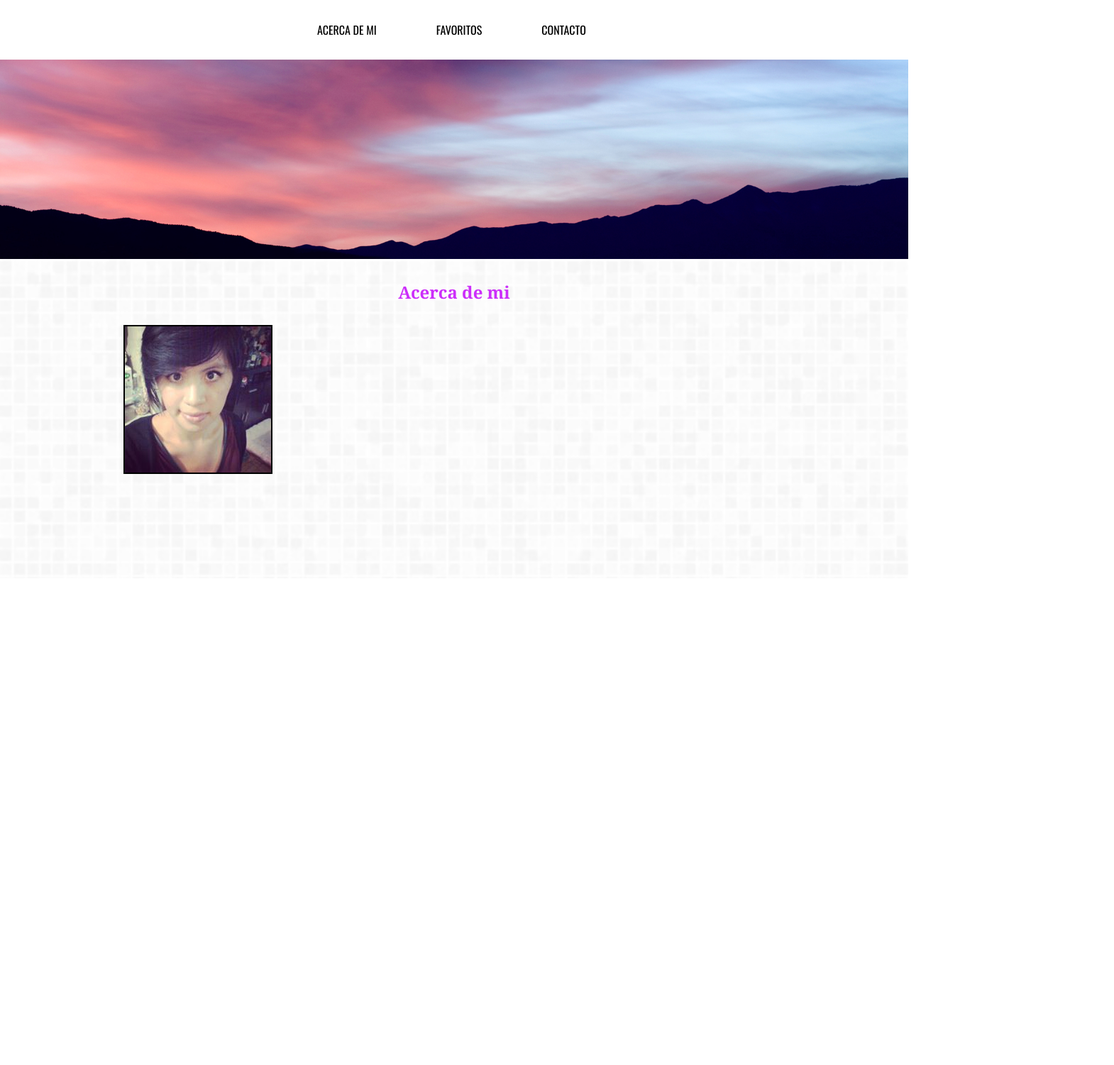
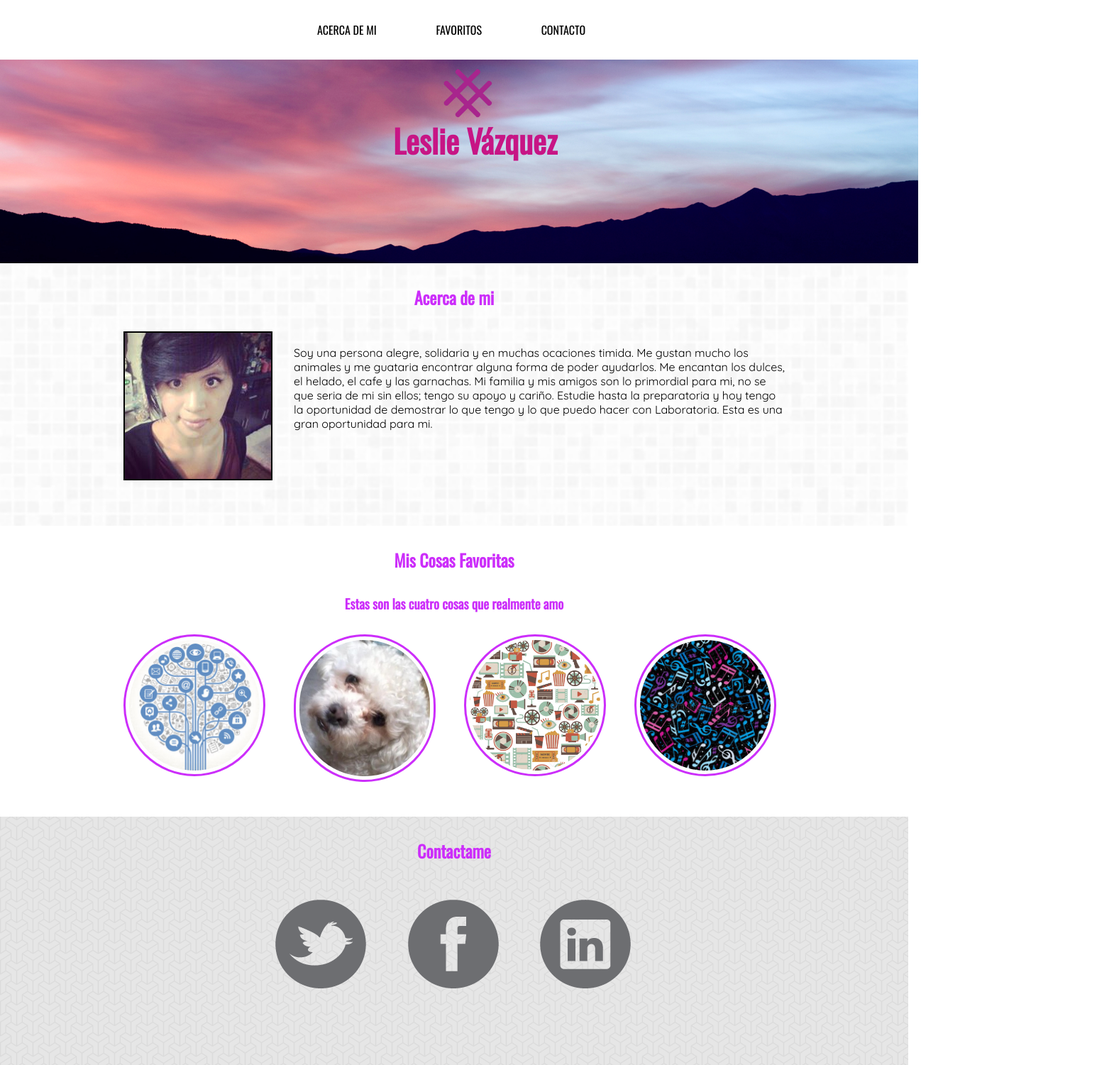
Before and after one commit to AbiVazquez/Pretyffy, a plain HTML site: page index.html in a window 1280 px wide. Shown: the whole page at 71% size, 1570 px wide, since content can reach past the window. Before the commit the page ends 815 px from the top, so only its background shows below. Drawn offline with nearby package versions, Linux system fonts and the light colour scheme.

Commit message:
Proyecto Final

```diff
--- a/css/main.css
+++ b/css/main.css
@@ -12,6 +12,13 @@
 	font-family: Oswald;
 	padding: 40px;
 }
+.nodeco {
+	text-decoration: none;
+	color: black;
+}
+a:hover {
+	color: #DA70D6;
+}
 /*IMAGEN DE FONFO se usan estas propiedades para recortar
 y hacer un zoom a la imagen*/
 .corte{
@@ -25,15 +32,24 @@ y hacer un zoom a la imagen*/
 	margin: 0 0 -20% 0;
 }
 /*LOGO Y TEXTO DENTRO DE LA IMAGEN DE FONDO*/
-.logo{
-	margin: -230px 380px 0 ;
+.logo {
+	position: absolute;
+	bottom: 200px;
+	left: 450px;
+}
+.nombre {
+	position: absolute;
+	bottom: 140px;
+	left: 380px;
+	font-family: Oswald;
+	color: #C71585;
+	font-size: 30px;
 }
 /*Fondo de imagen con foto y texto*/
 .fondo{
 	background-image: url("../images/tile1.png");
-	background-repeat: no-repeat;
 	background-size: cover;
-	min-height: 450px;
+	min-height: 370px;
 }
 h2{
 	font-family: Georgia;
@@ -44,3 +60,32 @@ h2{
 	border: 2px solid black;
 	margin-top: 30px;
 }
+h2{
+	font-family: Oswald;
+}
+p{
+	font-family: Quicksand;
+	margin-top: 50px;
+}
+/*TITULOS Y CUATRO IMAGENES*/
+h3 {
+	font-family: Oswald;
+	text-align: center;
+	color: #CC2EFA;
+}
+.tamano {
+	width: 200px;
+	border: 3px solid #CC2EFA;
+	border-radius: 100px;
+	padding: 5px;
+}
+/*CONTACTO*/
+.fondo2 {
+	margin-top: 45px;
+	background-image: url("../images/tile2.png");
+	min-height: 350px;
+}
+.center {
+	margin-left: 200px;
+	margin-top: 50px;
+}
--- a/index.html
+++ b/index.html
@@ -4,6 +4,7 @@
   <meta charset="UTF-8">
   <title>Prettyfy</title>
   <link href='http://fonts.googleapis.com/css?family=Oswald' rel='stylesheet' type='text/css'>
+  <link href='https://fonts.googleapis.com/css?family=Quicksand' rel='stylesheet' type='text/css'>
   <link rel="stylesheet" href="css/grid-system.css">
   <link rel="stylesheet" href="css/main.css">
 </head>
@@ -14,9 +15,15 @@
   		<div class="row">
 			<div class="col-12 top">
 				<ul>
-					<li class="lista left">ACERCA DE MI</li>
-					<li class="lista left">FAVORITOS</li>
-					<li class="lista left">CONTACTO</li>
+					<li class="lista left">
+					<a href="#" class="nodeco">ACERCA DE MI</a>
+					</li>
+					<li class="lista left">
+					<a href="#" class="nodeco">FAVORITOS</a>
+					</li>
+					<li class="lista left">
+					<a href="#" class="nodeco">CONTACTO</a>
+					</li>
 				</ul>
 			</div>
   		</div>
@@ -24,10 +31,25 @@
 </header>
 <!-- IMAGEN-->
 <section>
-	<div class="corte top">
-		<img src="images/background.jpg">
+	<div class="row">
+		<div class="corte top">
+			<img src="images/background.jpg">
+		</div>
+	</div>
+	<div class="container">
+		<div class="row">
+			<div class="col-12 logo">
+				<img src="images/logo.png">
+			</div>
+		</div>
+		<div class="row">
+			<div class="col-12 nombre">
+				<h1>Leslie Vázquez</h1>
+			</div>
+		</div>
 	</div>
 </section>
+<!-- titulo, imagen, texto-->
 <section>
 	<div class="fondo">
 		<div class="container">
@@ -38,8 +60,55 @@
 				<div class="col-3">
 					<img src="images/les.jpg" class="margen">
 				</div>
-				<div>
-					<p></p>
+				<div class="col-9">
+					<p>Soy una persona alegre, solidaria y en muchas ocaciones timida. Me gustan mucho los animales y me guataria encontrar alguna forma de poder ayudarlos. Me encantan los dulces, el helado, el cafe y las garnachas.
+					Mi familia y mis amigos son lo primordial para mi, no se que seria de mi sin ellos; tengo su apoyo y cariño.
+					Estudie hasta la preparatoria y hoy tengo la oportunidad de demostrar lo que tengo y lo que puedo hacer con Laboratoria. Esta es una gran oportunidad para mi.
+					 </p>
+				</div>
+			</div>
+		</div>
+	</div>
+</section>
+<!--Mis cosas favoritas-->
+<section>
+	<div class="container">
+		<div class="row">
+			<h2 class="top">Mis Cosas Favoritas</h2>
+			<h3 class="top">Estas son las cuatro cosas que realmente amo</h3>
+		</div>
+		<div class="row top">
+			<div class="col-3">
+				<img src="images/social.jpg" class="tamano">
+			</div>
+			<div class="col-3">
+				<img src="images/Tsuki.jpg" class="tamano">
+			</div>
+			<div class="col-3">
+				<img src="images/movie.jpg" class="tamano">
+			</div>
+			<div class="col-3">
+				<img src="images/musica.jpg" class="tamano">
+			</div>
+		</div>
+	</div>
+</section>
+<!-- CONTACTO -->
+<section>
+	<div class="fondo2">
+		<div class="container">
+			<div class="row">
+				<h2 class="top">Contactame</h2>
+			</div>
+			<div class="row center">
+				<div class="col-3">
+					<img src="images/twitter.png">
+				</div>
+				<div class="col-3">
+					<img src="images/facebook.png">
+				</div>
+				<div class="col-3">
+					<img src="images/linkedin.png">
 				</div>
 			</div>
 		</div>
```
Also changed, not shown: images/Tsuki.jpg (added), images/movie.jpg (added), images/musica.jpg (added), images/social.jpg (added).
